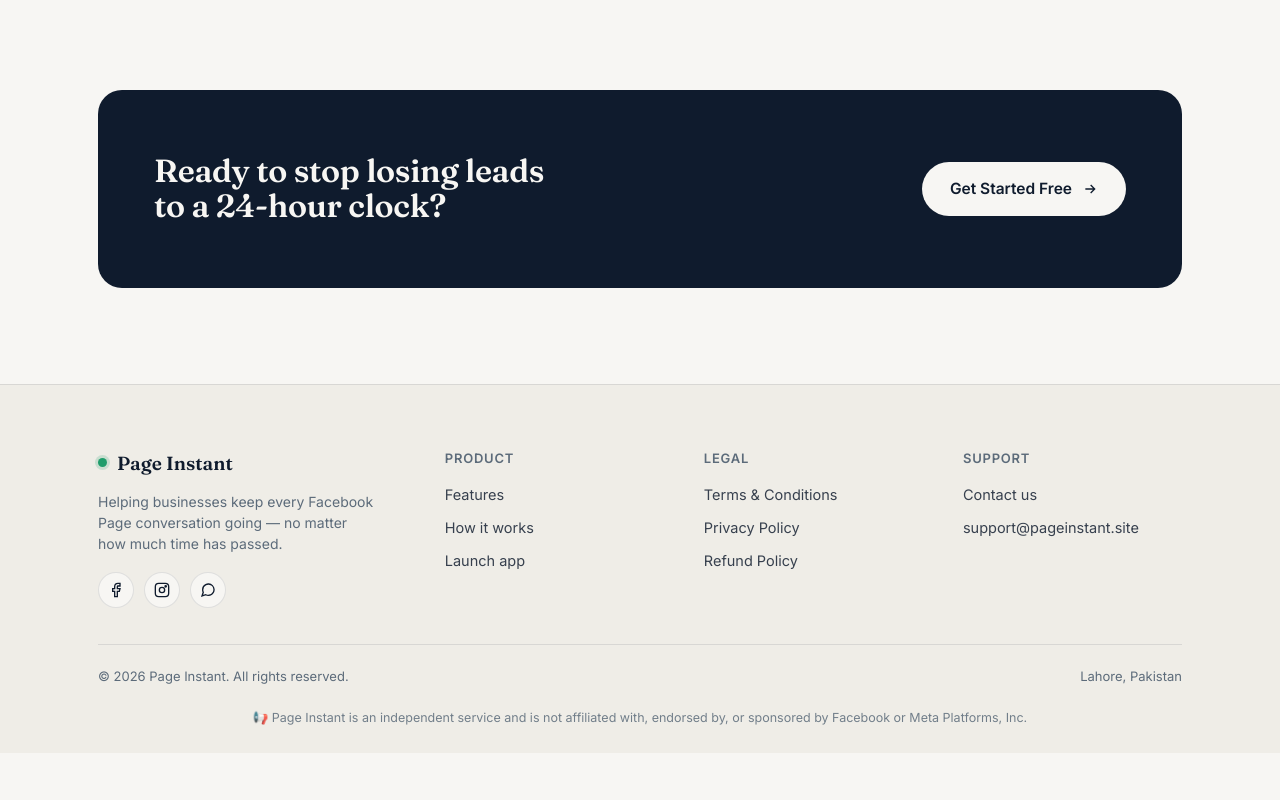
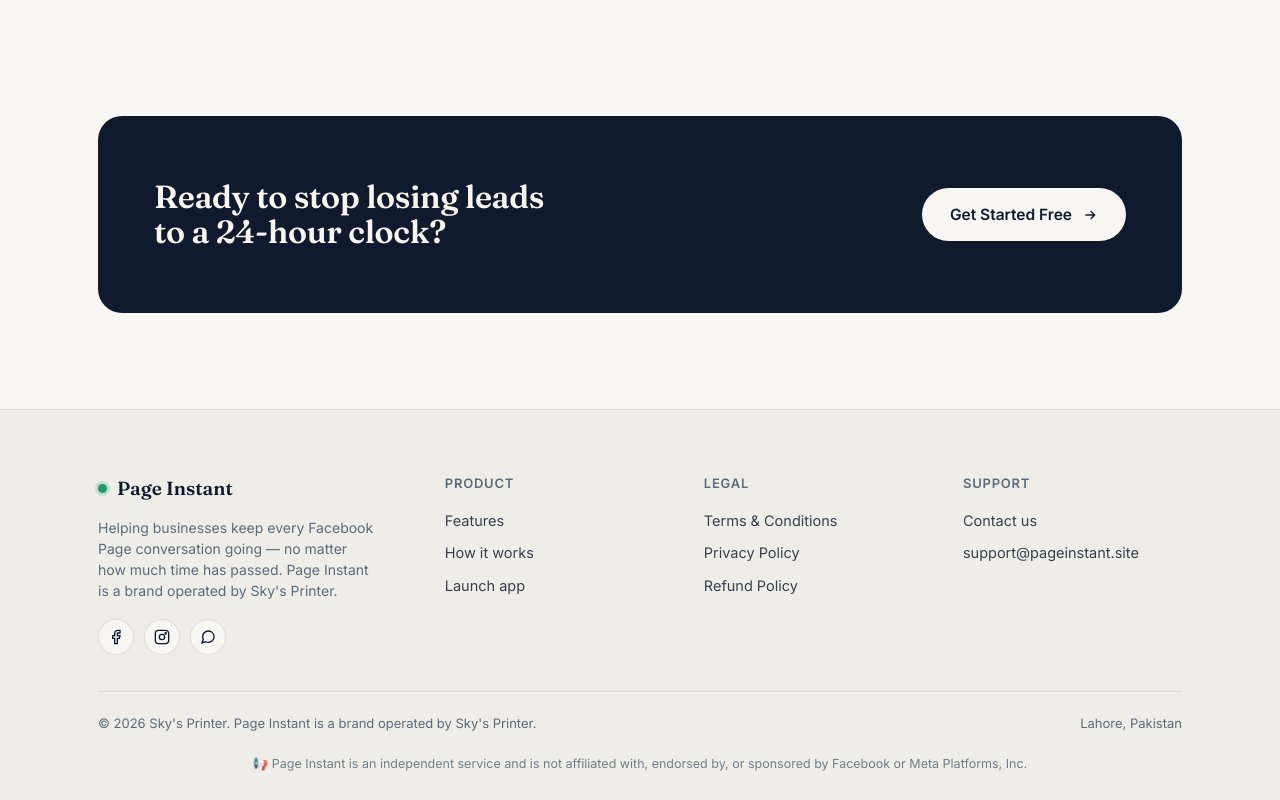
Before and after one commit to xelonai/PageInstant, a plain HTML site: page index.html in a window 1280 px wide. Shown: the part 1913-2713 px from the top of the page. Before the commit the page ends 2666 px from the top, so only its background shows below. Drawn offline with Linux system fonts and the light colour scheme.

Commit message:
Update brand information in index.html

```diff
--- a/index.html
+++ b/index.html
@@ -4,7 +4,7 @@
 <meta charset="UTF-8">
 <meta name="viewport" content="width=device-width, initial-scale=1.0">
 <title>Page Instant — Facebook Page Messaging, Without the 24-Hour Limit</title>
-<meta name="description" content="Page Instant helps businesses message their Facebook page leads beyond the standard 24-hour window. Bulk messaging, lead tracking, and engagement tools built for growing teams.">
+<meta name="description" content="Page Instant, a brand operated by Sky's Printer, helps businesses message their Facebook page leads beyond the standard 24-hour window. Bulk messaging, lead tracking, and engagement tools built for growing teams.">
 <link rel="preconnect" href="https://fonts.googleapis.com">
 <link rel="preconnect" href="https://fonts.gstatic.com" crossorigin>
 <link href="https://fonts.googleapis.com/css2?family=Fraunces:opsz,wght@9..144,400;9..144,500;9..144,600;9..144,700&family=Inter:wght@400;500;600;700&family=JetBrains+Mono:wght@500&display=swap" rel="stylesheet">
@@ -268,6 +268,7 @@
         <a href="#how-it-works" class="btn-ghost">See how it works</a>
       </div>
       <p class="micro">No credit card required to get started.</p>
+      <p class="micro" style="margin-top:6px;opacity:0.75;">Page Instant is a brand operated by Sky's Printer.</p>
     </div>
     <div>
       <div class="phone-mock">
@@ -361,7 +362,7 @@
     <div class="foot-grid">
       <div class="foot-brand">
         <div class="brand"><span class="dot"></span>Page Instant</div>
-        <p>Helping businesses keep every Facebook Page conversation going — no matter how much time has passed.</p>
+        <p>Helping businesses keep every Facebook Page conversation going — no matter how much time has passed. Page Instant is a brand operated by Sky's Printer.</p>
         <div class="social-row">
           <a href="https://www.facebook.com/profile.php?id=61590895688328" aria-label="Facebook" target="_blank" rel="noopener">
             <svg viewBox="0 0 24 24" fill="none" stroke="var(--ink)" stroke-width="2"><path d="M18 2h-3a5 5 0 0 0-5 5v3H7v4h3v8h4v-8h3l1-4h-4V7a1 1 0 0 1 1-1h3z"/></svg>
@@ -393,7 +394,7 @@
       </div>
     </div>
     <div class="legal-bar">
-      <span>© 2026 Page Instant. All rights reserved.</span>
+      <span>© 2026 Sky's Printer. Page Instant is a brand operated by Sky's Printer.</span>
       <span>Lahore, Pakistan</span>
     </div>
     <p class="disclaimer">📢 Page Instant is an independent service and is not affiliated with, endorsed by, or sponsored by Facebook or Meta Platforms, Inc.</p>
```
